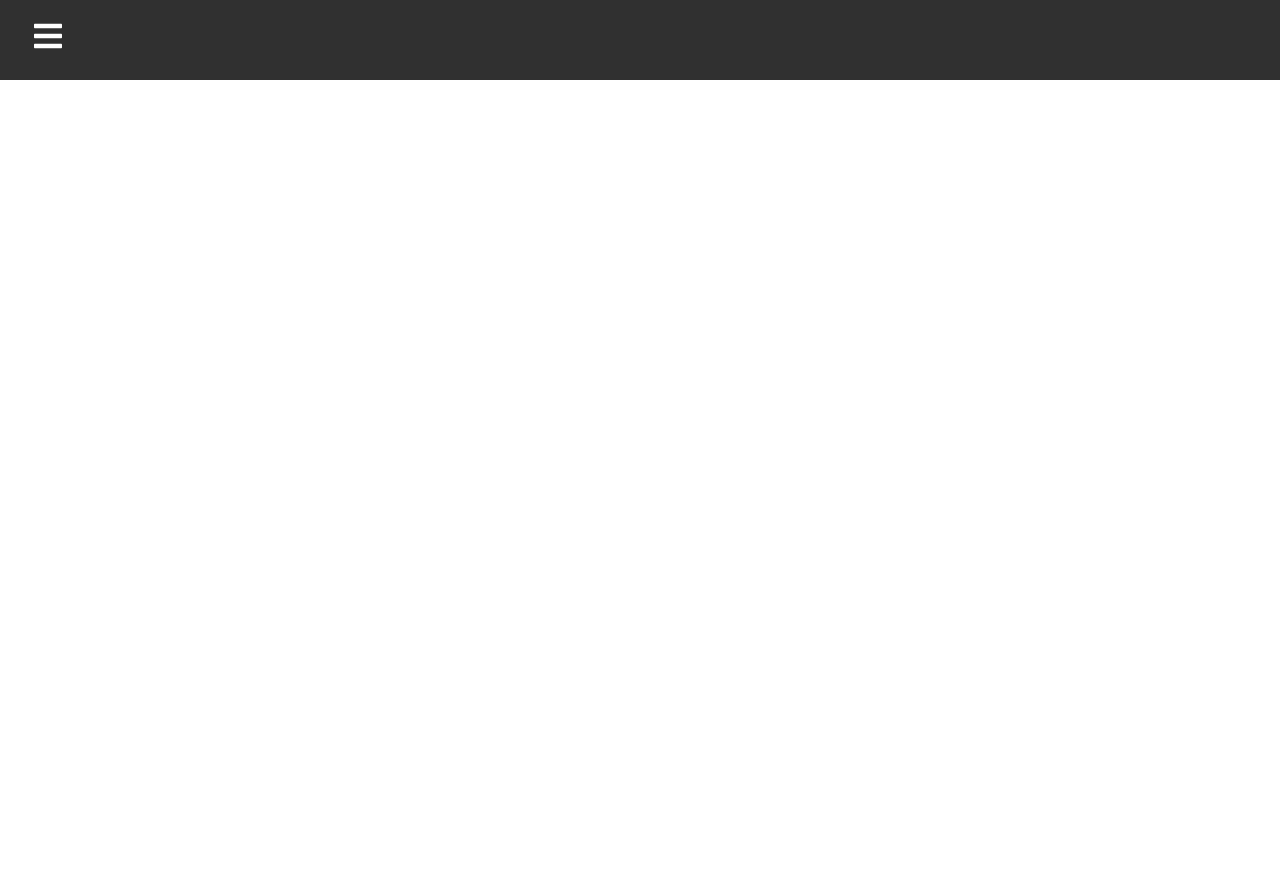
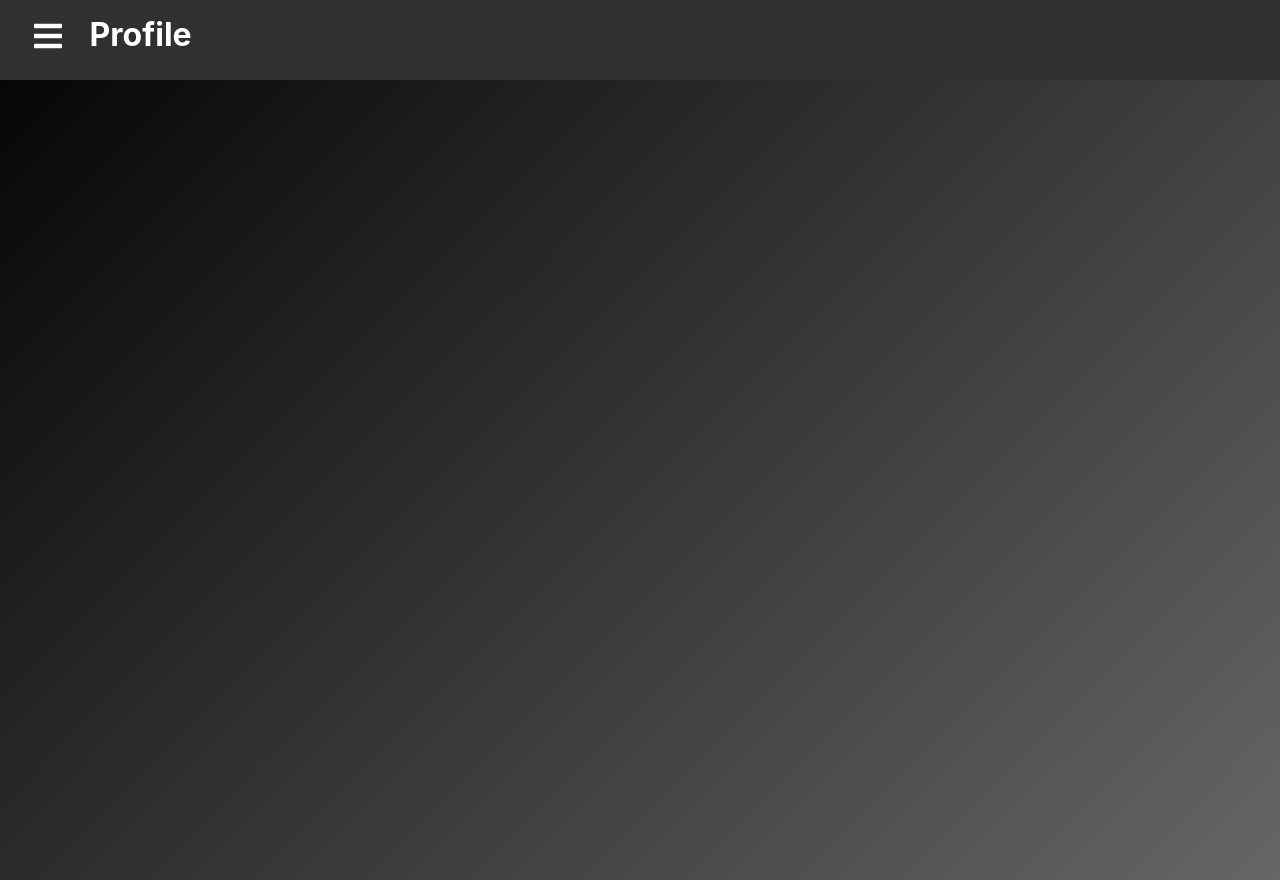
Before and after one commit to abellizzi1/StudentToolsProject, a React (Create React App) app in the folder planner1/: page /profile in a window 1280 px wide. Before the commit this address had no page. Before the commit the page ends 800 px from the top, so only its background shows below. Built offline with nearby package versions, Linux system fonts and the light colour scheme.

Commit message:
Sidebar page title now functional

```diff
--- a/planner1/src/App.js
+++ b/planner1/src/App.js
@@ -2,15 +2,26 @@ import './App.css';
 import { BrowserRouter as Router, Route, Routes } from "react-router-dom";
 import Sidebar from './components/Sidebar.js';
 import NotesPage from './pages/NotesPage.js';
+import ProfilePage from './pages/ProfilePage.js';
 
 function App() {
+
+  var sidebarCurrPageElement = null;
+  const getCurrentPageElement = (el) => {
+    sidebarCurrPageElement = el;
+  }
+
+  const setCurrentPageElement = (text) => {
+    sidebarCurrPageElement.textContent = text;
+  }
 
   return (
     <>
       <Router>
-        <Sidebar />
+        <Sidebar handleGetElement={getCurrentPageElement} />
         <Routes>
-          <Route path = '/' exact element = {<NotesPage/>} />
+          <Route path = '/' exact element = {<NotesPage handleSetElement={setCurrentPageElement} />} />
+          <Route path = '/profile' exact element = {<ProfilePage handleSetElement={setCurrentPageElement} />} />
         </Routes>
       </Router>
     </>
--- a/planner1/src/components/Sidebar.js
+++ b/planner1/src/components/Sidebar.js
@@ -6,13 +6,13 @@ import { SidebarOptions } from './SidebarOptions';
 import './Sidebar.css';
 import { IconContext } from 'react-icons';
 
-function Sidebar() {
+const Sidebar = ({ handleGetElement }) => {
   const [sidebar, setSidebar] = useState(false);
 
   const showSidebar = () => setSidebar(!sidebar);
 
   useEffect(() => {
-    document.getElementById('currPage').textContent = sessionStorage.getItem('currentPage');
+    handleGetElement(document.getElementById('currentPage'));
   }, []);
 
   return (
@@ -22,7 +22,7 @@ function Sidebar() {
           <Link to='#' className='menu-bars'>
             <FaIcons.FaBars onClick={showSidebar} />
           </Link>
-          <h1 id='currPage' className='h1'></h1>
+          <h1 id='currentPage' className='h1'></h1>
         </div>
         <nav className={sidebar ? 'sidebar-menu active' : 'sidebar-menu'}>
           <ul className='sidebar-menu-items' onClick={showSidebar}>
--- a/planner1/src/components/SidebarOptions.js
+++ b/planner1/src/components/SidebarOptions.js
@@ -5,40 +5,41 @@ import * as IoIcons from 'react-icons/io';
 
 export const SidebarOptions = [
   {
+    title: 'Profile',
+    path: '/profile',
+    icon: <FaIcons.FaUserAlt />,
+    cName: 'sidebar-text'
+  },
+  {
     title: 'Notes',
     path: '/',
-    icon: <FaIcons.FaRegStickyNote />,
+    icon: <FaIcons.FaStickyNote />,
     cName: 'sidebar-text'
   }
   /*,
-  {
-    title: 'Reports',
-    path: '/reports',
-    icon: <IoIcons.IoIosPaper />,
-    cName: 'nav-text'
-  },
+
   {
     title: 'Products',
     path: '/products',
     icon: <FaIcons.FaCartPlus />,
-    cName: 'nav-text'
+    cName: 'sidebar-text'
   },
   {
     title: 'Team',
     path: '/team',
     icon: <IoIcons.IoMdPeople />,
-    cName: 'nav-text'
+    cName: 'sidebar-text'
   },
   {
     title: 'Messages',
     path: '/messages',
     icon: <FaIcons.FaEnvelopeOpenText />,
-    cName: 'nav-text'
+    cName: 'sidebar-text'
   },
   {
     title: 'Support',
     path: '/support',
     icon: <IoIcons.IoMdHelpCircle />,
-    cName: 'nav-text'
+    cName: 'sidebar-text'
   }*/
 ];
--- a/planner1/src/pages/NotesPage.js
+++ b/planner1/src/pages/NotesPage.js
@@ -4,10 +4,10 @@ import { nanoid } from 'nanoid';
 import Note from '../components/Note.js';
 import * as FaIcons from 'react-icons/fa';
 
-export default function NotesPage() {
+const NotesPage = ({ handleSetElement }) => {
 
     useEffect(() => {
-		sessionStorage.setItem('currentPage', 'Notes');
+		handleSetElement("Notes");
 
 		const savedNotes = JSON.parse(
 			localStorage.getItem('allNotesData')
@@ -87,3 +87,5 @@ export default function NotesPage() {
             </div>
     )
 }
+
+export default NotesPage;
--- /dev/null
+++ b/planner1/src/pages/ProfilePage.js
@@ -0,0 +1,21 @@
+import './NotesPage.css';
+import { useState, useEffect } from 'react';
+import { nanoid } from 'nanoid';
+import Note from '../components/Note.js';
+import * as FaIcons from 'react-icons/fa';
+
+const ProfilePage = ({ handleSetElement }) => {
+
+    useEffect(() => {
+		handleSetElement("Profile");
+	}, []);
+
+
+    return(
+            <div className='content'>
+
+            </div>
+    )
+}
+
+export default ProfilePage;
```
